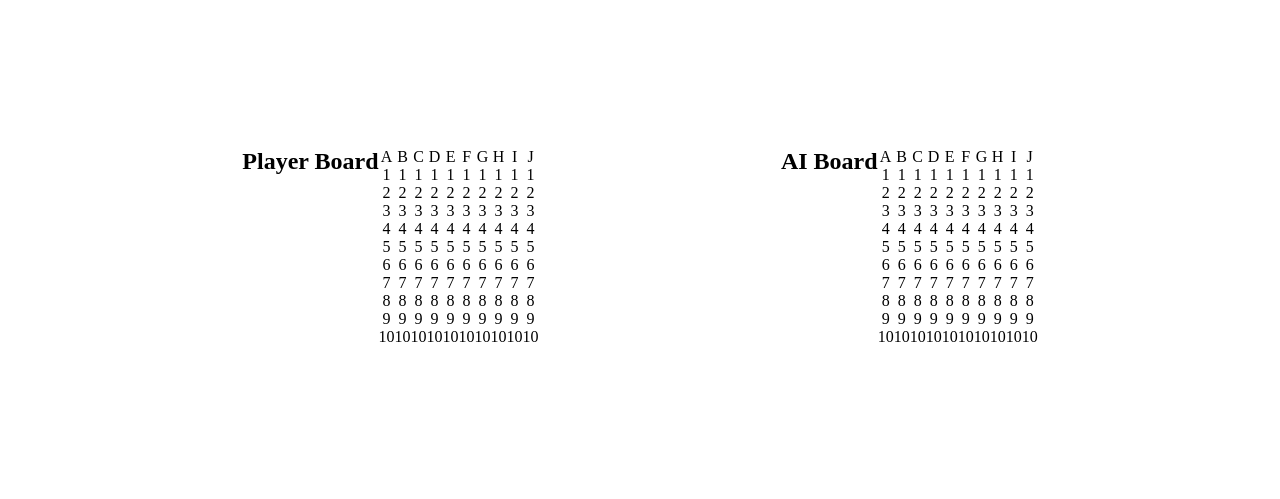
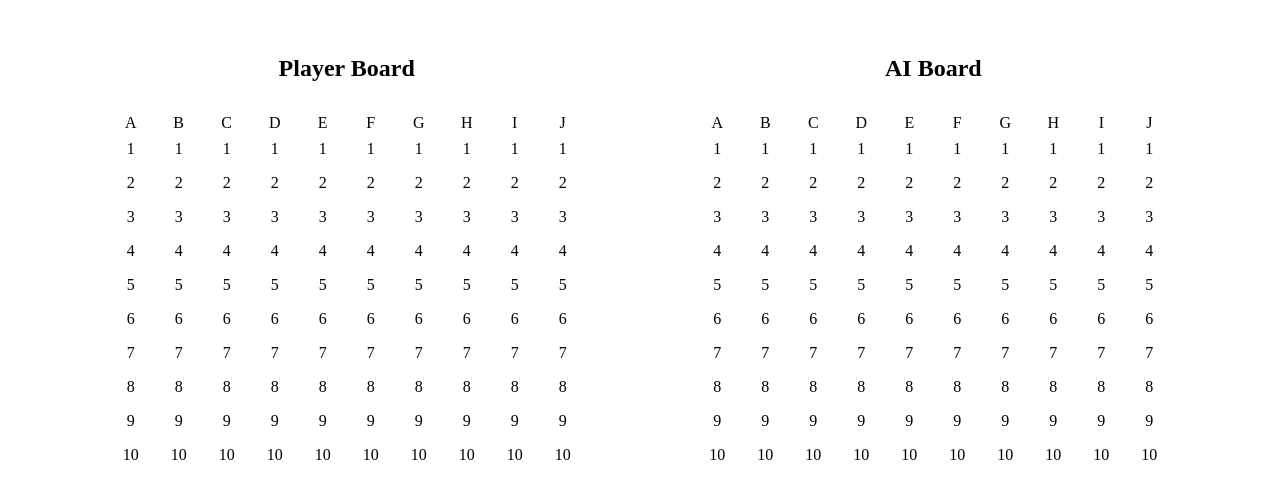
Before and after one commit to Marshnme/BattleShip, a website with bundled scripts: page index.html in a window 1280 px wide. Shown: the part 153-652 px from the top of the page. Built offline with nearby package versions, Linux system fonts and the light colour scheme.

Commit message:
made board layout improvements

```diff
--- a/scripts/gameboardFactory.js
+++ b/scripts/gameboardFactory.js
@@ -135,9 +135,12 @@ const gameBoardFactory = (ai = false) => {
     function renderBoard() {
         const gameboardParent = document.querySelector('.gameboards');
         const boardTitle = document.createElement('h2');
+        boardTitle.classList.add('board-title');
         boardTitle.textContent = `${ai ? 'AI Board' : 'Player Board'}`;
         const boardHolder = document.createElement('div');
         boardHolder.classList.add('board-holder');
+        const board = document.createElement('div');
+        board.classList.add('board');
         for (let i = 0; i < letterColumns.length; i++) {
             const letterTiles = document.createElement('div');
             letterTiles.classList.add('letter-tiles');
@@ -150,7 +153,8 @@ const gameBoardFactory = (ai = false) => {
                     `${letterColumns[i]}-${numberRows[j]}`
                 );
                 letterTiles.appendChild(numberTiles);
-                boardHolder.appendChild(letterTiles);
+                board.appendChild(letterTiles);
+                boardHolder.appendChild(board);
             }
             boardHolder.prepend(boardTitle);
             gameboardParent.appendChild(boardHolder);
--- a/style.css
+++ b/style.css
@@ -20,9 +20,22 @@ body,.gameboards{
 }
 
 .board-holder{
-    display: flex;
+    /* display: flex; */
+}
+
+.board{
+    display:flex;
+}
+
+.board-title{
+    padding:2rem;
+    text-align: center;
 }
 
 .letter-tiles{
     text-align: center;
 }
+
+.letter-tiles > *{
+    padding:.5rem 1rem;
+}
```
